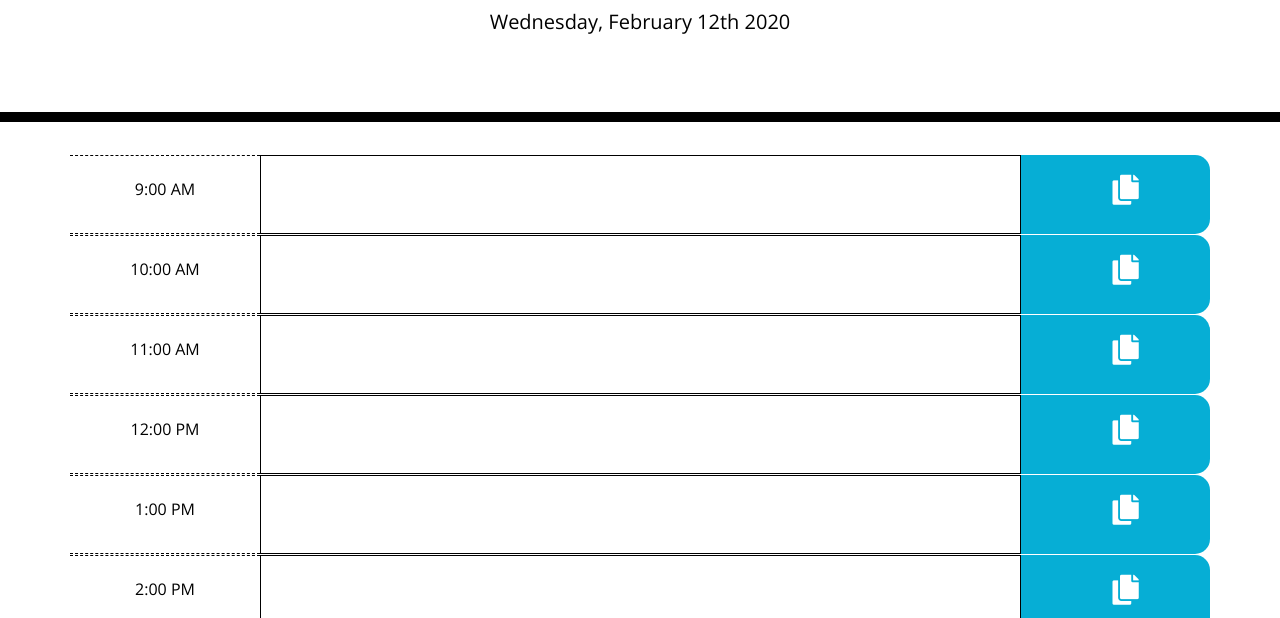
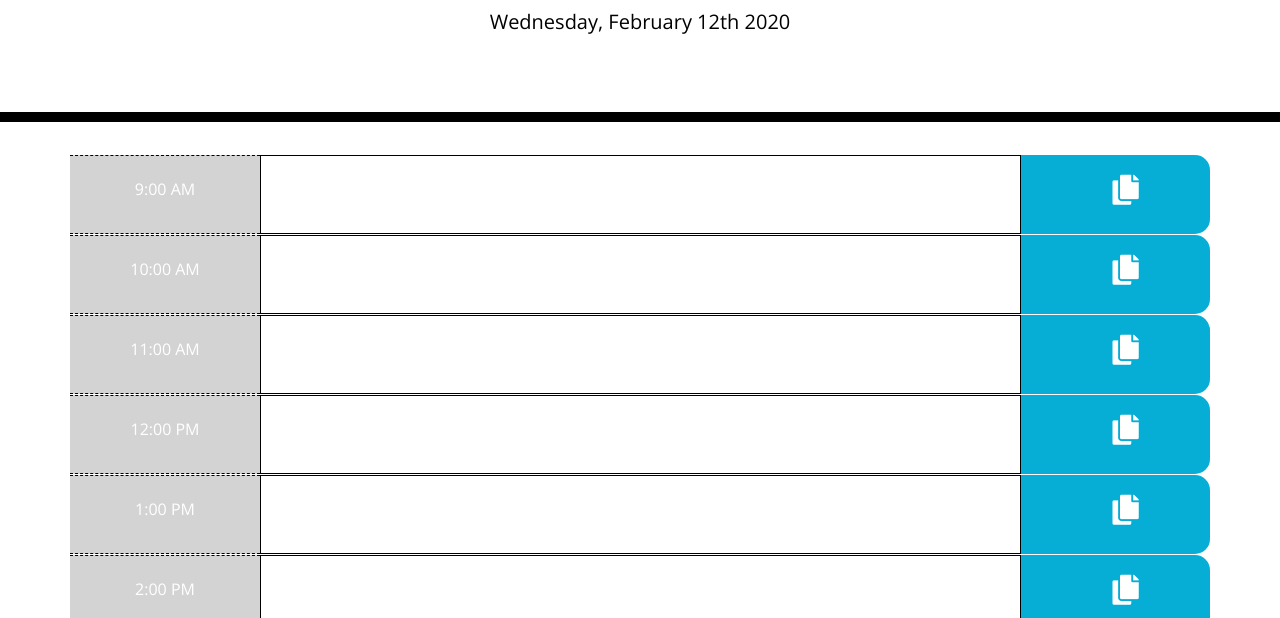
Before and after one commit to iwidener/Work-Day-Scheduler, a plain HTML site: page index.html in a window 1280 px wide. Shown: the part 182-800 px from the top of the page. Drawn offline with nearby package versions, Linux system fonts and the light colour scheme.

Commit message:
Colors code working

```diff
--- a/script.js
+++ b/script.js
@@ -3,7 +3,7 @@ $(document).ready(function () {
     console.log("ready");
 
     //Local Storage
-     var events = ["","","","","","","","",""]
+    var events = ["", "", "", "", "", "", "", "", ""]
     events = JSON.parse(localStorage.getItem("events")) || {};
 
 
@@ -28,6 +28,15 @@ $(document).ready(function () {
         var hourColumn = $("<div>");
         hourColumn.attr("class", "col-2 hour");
         hourColumn.text(hour + ":00 " + dateTime);
+        var currrentHour = moment().hours();
+        var thisHour = moment(hour + ":00 " + dateTime, "hh:mm A").hours();
+        if (currrentHour === thisHour) {
+            hourColumn.addClass("present")
+        }
+        else if (currrentHour > thisHour) {
+            hourColumn.addClass("past")
+        }
+        else {hourColumn.addClass("future")}
 
 
         var descriptionColumn = $("<textarea>");
@@ -46,7 +55,6 @@ $(document).ready(function () {
         newRow.append(hourColumn, descriptionColumn, saveBtn);
         saveBtn.append(iconBtn);
         blockDiv.append(newRow);
-        descriptionColumn.append(presentColor, pastColor, futureColor);
         hour++;
 
         if (hour === 12) {
@@ -55,27 +63,6 @@ $(document).ready(function () {
 
         else if (hour === 13) {
             hour = 1;
-        }
-
-        //Assigning the colors
-
-        var presentColor = $("<div>");
-        presentColor.attr("class", "present");
-
-        var pastColor = $("<div>");
-        pastColor.attr("class", "past");
-
-        var futureColor = $("<div>");
-        futureColor.attr("class", "future");
-
-        if (hourColumn === m) {
-            descriptionColumn = "present";
-        } else if (hourColumn < m) {
-            descriptionColumn = "past";
-        } else {
-            descriptionColumn = "future";
-        }
-
         }
 
         //Local Storage
@@ -91,6 +78,6 @@ $(document).ready(function () {
             events[hour] = userInput;
             console.log("events", events);
             localStorage.setItem("events", JSON.stringify(events));
-
             })
-});
+        }
+    })
```
Also changed, not shown: index.html (line endings or trailing spaces). Lines whose indentation alone changed are shown as unchanged.
